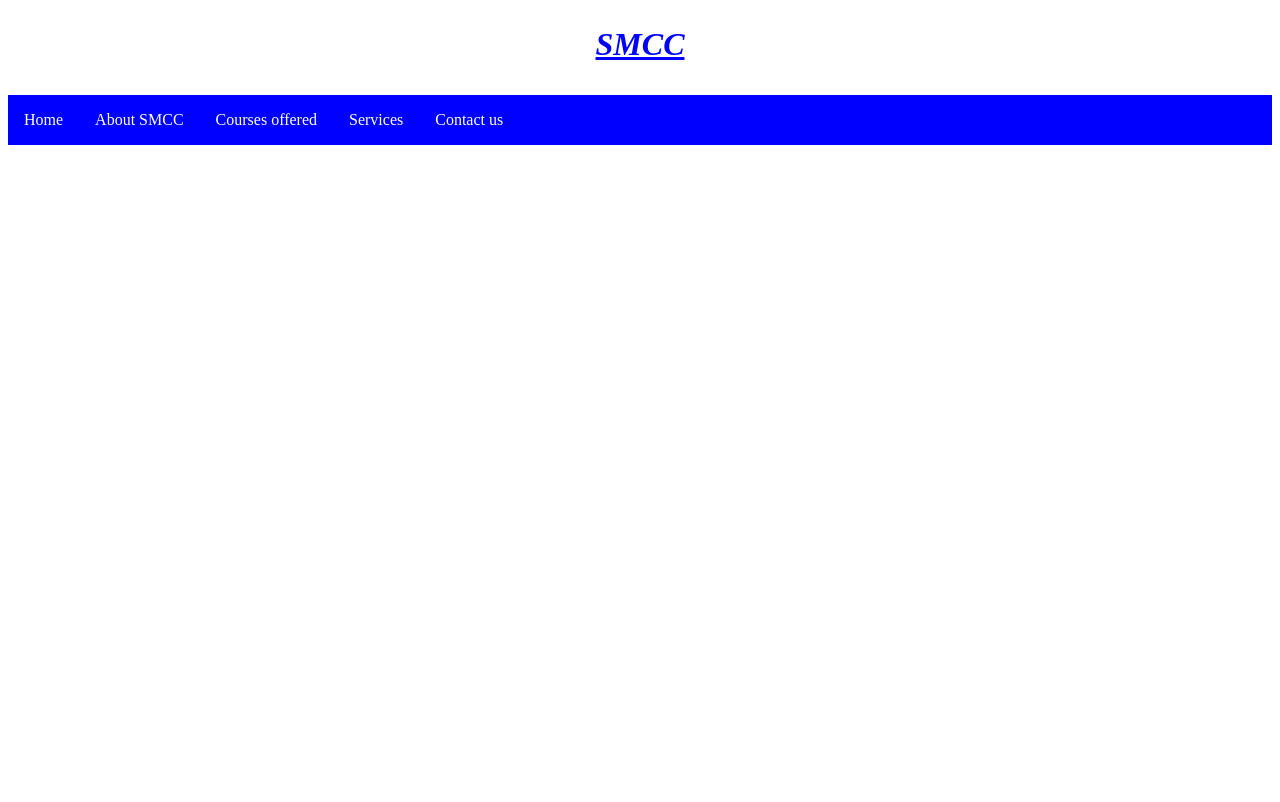
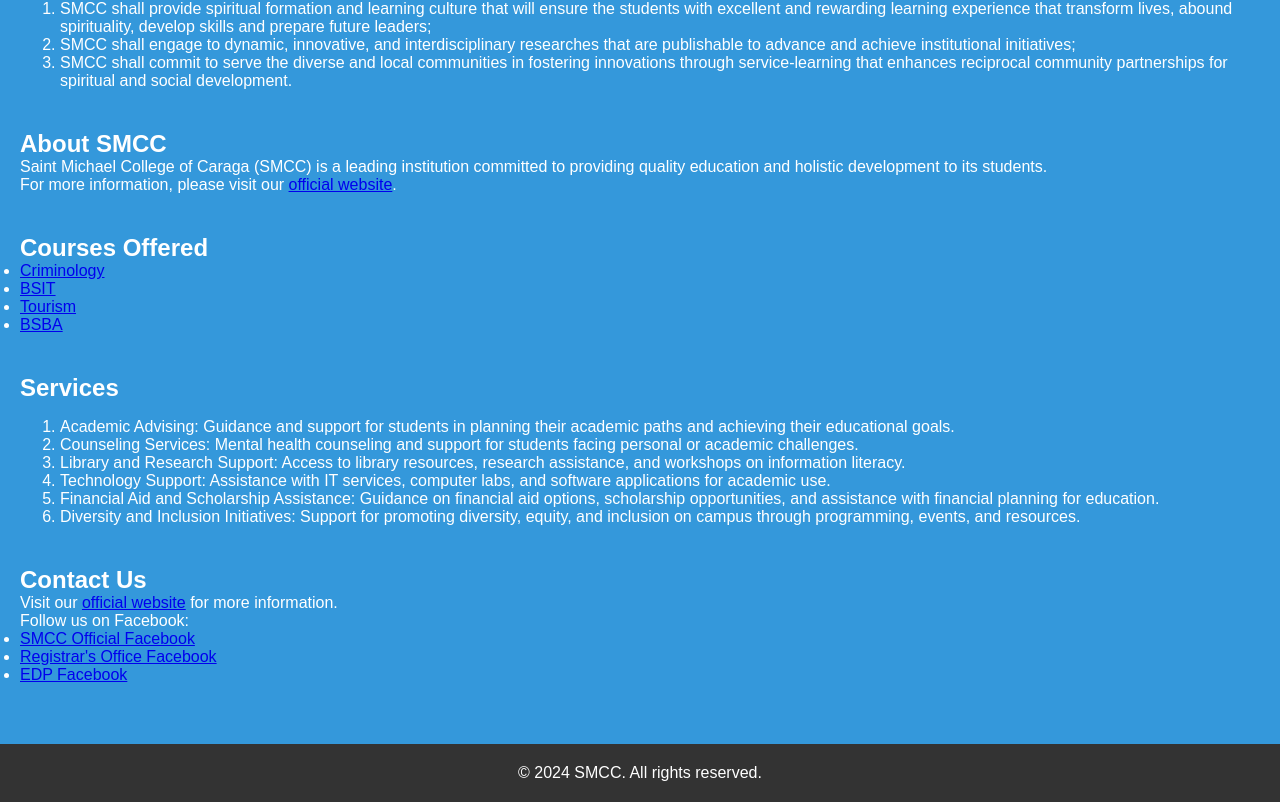
Before and after one commit to GolisLem/SMCC-website, a plain HTML site: page index.html in a window 1280 px wide. Shown: the part 226-1028 px from the top of the page. Before the commit the page ends 800 px from the top, so only its background shows below. Drawn offline with Linux system fonts and the light colour scheme.

Commit message:
Update index.html

```diff
--- a/index.html
+++ b/index.html
@@ -3,55 +3,134 @@
 <head>
     <meta charset="UTF-8">
     <meta name="viewport" content="width=device-width, initial-scale=1.0">
-    <title>Document</title>
+    <title>SMCC Website</title>
     <style>
-        ul {
-          list-style-type: none;
+        body, h1, h2, h3, p, ul, li {
             margin: 0;
             padding: 0;
-          overflow: hidden;
-          background-color: blue;
         }
 
-        li {
-          float: left;
+        body {
+            background-color: #3498db; /* Blue background color */
+            color: #fff; /* White text color */
+            font-family: Arial, sans-serif; /* Font family */
         }
 
-        li a {
-          display: block;
-          color: white;
+        header {
+            background-color: #333;
+            color: #fff;
+            padding: 20px;
             text-align: center;
-          padding: 16px;
+        }
+
+        header h1 {
+            font-size: 36px;
+        }
+
+        nav ul {
+            list-style-type: none;
+        }
+
+        nav ul li {
+            display: inline;
+            margin-right: 20px;
+        }
+
+        nav ul li a {
+            color: #fff;
             text-decoration: none;
         }
 
-        li a:hover {
-          background-color: gray;
+        main {
+            padding: 20px;
+        }
+
+        section {
+            margin-bottom: 40px;
+        }
+
+        footer {
+            background-color: #333;
+            color: #fff;
+            text-align: center;
+            padding: 20px;
         }
     </style>
 </head>
 <body>
     <header>
-        <figure class="center" >
-            <img src="images/logo.jpg" alt="logo" height="200" width="200">
-        </figure>
-        <h1 style="text-align: center;">
-           <p style="color: blue;">
-            <U style="font-style: italic;">SMCC </U>
-        </p>
-        </h1>
+        <h1>SMCC</h1>
+        <nav>
+            <ul>
+                <li><a href="#home">Home</a></li>
+                <li><a href="https://smccnasipit.edu.ph/">About SMCC</a></li>
+                <li><a href="#courses">Courses Offered</a></li>
+                <li><a href="#services">Services</a></li>
+                <li><a href="#contact">Contact Us</a></li>
+            </ul>
+        </nav>
     </header>
     <main>
+        <section id="home">
+            <h2>Welcome to SMCC</h2>
+            <div>
+                <h3>Vision</h3>
+                <p>Saint Michael College of Caraga envisions to be a university by 2035 and upholds spiritual formation and excellence in teaching, service, and research.</p>
+            </div>
+            <div>
+                <h3>Missions</h3>
+                <ol>
+                    <li>
+                        <p>SMCC shall provide spiritual formation and learning culture that will ensure the students with excellent and rewarding learning experience that transform lives, abound spirituality, develop skills and prepare future leaders;</p>
+                    </li>
+                    <li>
+                        <p>SMCC shall engage to dynamic, innovative, and interdisciplinary researches that are publishable to advance and achieve institutional initiatives;</p>
+                    </li>
+                    <li>
+                        <p>SMCC shall commit to serve the diverse and local communities in fostering innovations through service-learning that enhances reciprocal community partnerships for spiritual and social development.</p>
+                    </li>
+                </ol>
+            </div>
+        </section>
+        <section id="about">
+            <h2>About SMCC</h2>
+            <p>Saint Michael College of Caraga (SMCC) is a leading institution committed to providing quality education and holistic development to its students.</p>
+            <p>For more information, please visit our <a href="https://smccnasipit.edu.ph/">official website</a>.</p>
+        </section>
+        <section id="courses">
+            <h2>Courses Offered</h2>
             <ul>
-            <li><a href="#home">Home</a></li>
-            <li><a href="#about">About SMCC</a></li>
-            <li><a href="#courses">Courses offered</a></li>
-            <li><a href="#services">Services</a></li>
-            <li><a href="contact">Contact us</a></li>
+                <li><a href="https://www.facebook.com/smcccrim">Criminology</a></li>
+                <li><a href="https://www.facebook.com/CCISofSMCCNasipit">BSIT</a></li>
+                <li><a href="https://www.facebook.com/profile.php?id=100095316962172">Tourism</a></li>
+                <li><a href="https://www.facebook.com/SMCCCBM">BSBA</a></li>
             </ul>
+        </section>
+        <section id="services">
+            <h2>Services</h2>
+            <ol>
+                <li>Academic Advising: Guidance and support for students in planning their academic paths and achieving their educational goals.</li>
+                <li>Counseling Services: Mental health counseling and support for students facing personal or academic challenges.</li>
+                <li>Library and Research Support: Access to library resources, research assistance, and workshops on information literacy.</li>
+                <li>Technology Support: Assistance with IT services, computer labs, and software applications for academic use.</li>
+                <li>Financial Aid and Scholarship Assistance: Guidance on financial aid options, scholarship opportunities, and assistance with financial planning for education.</li>
+                <li>Diversity and Inclusion Initiatives: Support for promoting diversity, equity, and inclusion on campus through programming, events, and resources.</li>
+            </ol>
+        </section>
+        <section id="contact">
+            <h2>Contact Us</h2>
+            <p>Visit our <a href="https://smccnasipit.edu.ph/">official website</a> for more information.</p>
+            <p>Follow us on Facebook:</p>
+            <ul>
+                <li><a href="https://www.facebook.com/profile.php?id=100079624270772">SMCC Official Facebook</a></li>
+                <li><a href="https://www.facebook.com/SMCCRegistrarOfficial">Registrar's Office Facebook</a></li>
+               <li><a href="https://www.facebook.com/smccedp">EDP Facebook</a>
+               </li>
+            </ul>
+        </section>
     </main>
     <footer>
-
+        <p>&copy; 2024 SMCC. All rights reserved.</p>
     </footer>
 </body>
 </html>
```
Lines whose indentation alone changed are shown as unchanged.
